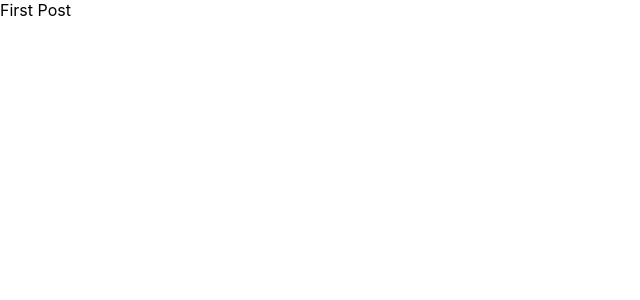
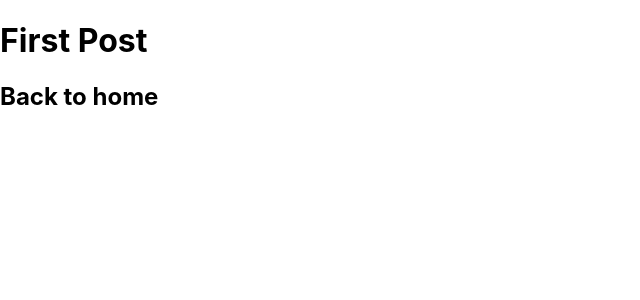
Before and after one commit to hatsumihayashi/next-app, a Next.js app: page /posts/first-post in a window 1280 px wide. Shown: the top 300 px of the page, without its empty margins (0-640 px from the left). Built offline with nearby package versions, Linux system fonts and the light colour scheme.

Commit message:
[チュートリアル]HomeとFirstPageをリンクで繋げる

```diff
--- a/pages/index.js
+++ b/pages/index.js
@@ -1,3 +1,4 @@
+import Link from "next/link";
 import Head from 'next/head'
 import Image from 'next/image'
 import styles from '../styles/Home.module.css'
@@ -14,6 +15,10 @@ export default function Home() {
       <main className={styles.main}>
         <h1 className={styles.title}>
           Learn <a href="https://nextjs.org">Next.js!</a>
+        </h1>
+
+        <h1 className={styles.title}>
+          Read <Link href="/posts/first-post">this page!</Link>
         </h1>
 
         <p className={styles.description}>
--- a/pages/posts/first-post.js
+++ b/pages/posts/first-post.js
@@ -1,3 +1,12 @@
+import Link from "next/link";
+
 export default function FirstPost() {
-  return <div>First Post</div>;
+  return (
+    <>
+      <h1>First Post</h1>
+      <h2>
+        <Link href="/">Back to home</Link>
+      </h2>
+    </>
+  );
 }
```
